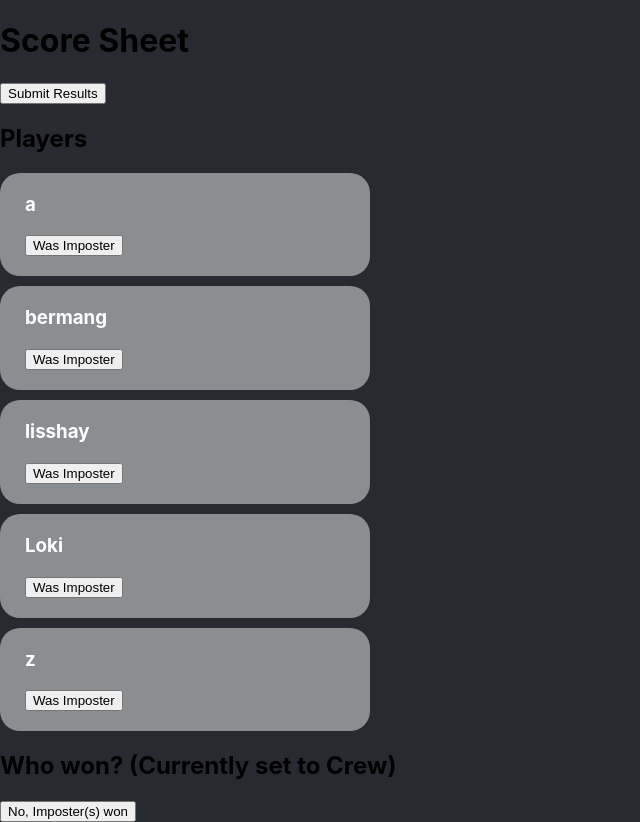
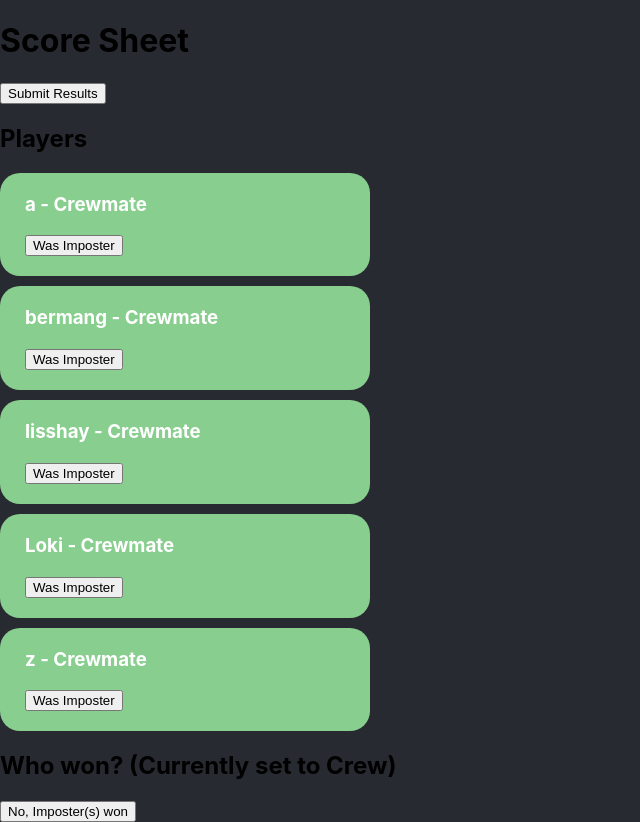
Before and after one commit to elliotjberman/among-us-scoring, a React (Create React App) app: page / in a window 1280 px wide. Shown: the whole page, without its empty margins (0-640 px from the left). Built offline with nearby package versions, Linux system fonts and the light colour scheme.

Commit message:
better colours

```diff
--- a/src/ScoreSheet.css
+++ b/src/ScoreSheet.css
@@ -1,5 +1,5 @@
 .player-cell {
-  background: #8b8e90;
+  background: #88ce8e;
   color: white;
   display: block;
   width: 25%;
--- a/src/components/ScoreSheet.jsx
+++ b/src/components/ScoreSheet.jsx
@@ -5,6 +5,15 @@ import '../ScoreSheet.css'
 
 const CREW_WIN = 0;
 const IMPOSTER_WIN = 1;
+
+// TODO: Dictionary vs Array?
+const registeredPlayers = [
+  {id: "z"},
+  {id: "bermang"},
+  {id: "Loki"},
+  {id: "lisshay"},
+  {id: "a"}
+]
 
 class ScoreSheet extends React.Component {
   constructor(props) {
@@ -67,6 +76,15 @@ class ScoreSheet extends React.Component {
     alert(JSON.stringify(backendResult, null, 2));
   }
 
+  // TODO Implement these from the registered player list
+  addPlayer(playerId) {
+
+  }
+
+  removePlayer(playerId) {
+
+  }
+
   playerWon(playerId) {
     if (this.state.players[playerId].isImposter) return this.state.winner === IMPOSTER_WIN;
     return this.state.winner === CREW_WIN;
--- a/src/components/sub_components/Player.jsx
+++ b/src/components/sub_components/Player.jsx
@@ -1,7 +1,7 @@
 export default function Player(props) {
   return (
     <div className={`player-cell ${props.info.isImposter ? "imposter" : null}`}>
-      <h3>{props.playerId}</h3>
+      <h3>{props.playerId} - {props.info.isImposter ? "Imposter" : "Crewmate"}</h3>
 
       <button onClick={() => props.imposterCallback(props.playerId)}>
         {props.info.isImposter ? "Was Not Imposter" : "Was Imposter"}
```
